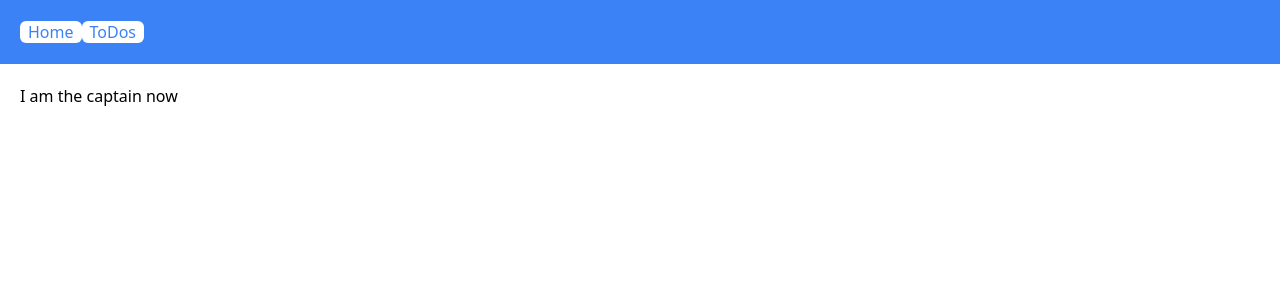
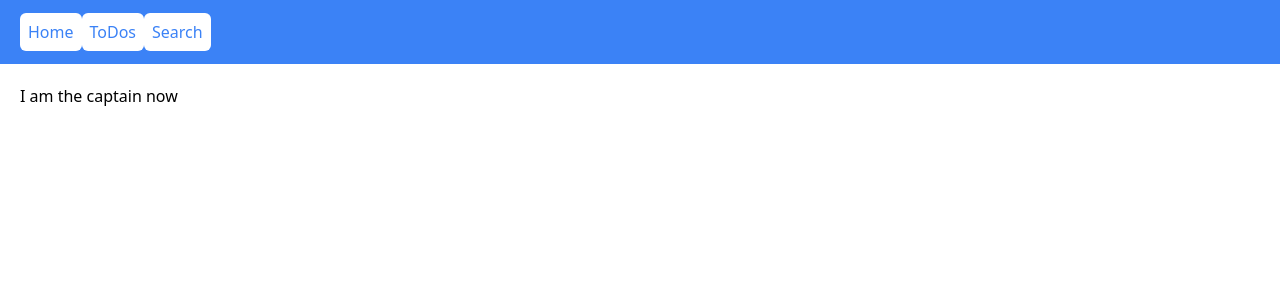
Before and after one commit to simonbeirouti/new-13-lol, a Next.js app: page / in a window 1280 px wide. Shown: the top 300 px of the page. Built offline with nearby package versions, Linux system fonts and the light colour scheme.

Commit message:
add search to header

```diff
--- a/app/Header.tsx
+++ b/app/Header.tsx
@@ -4,11 +4,14 @@ import Link from "next/link";
 export default function Header() {
   return (
     <header className="p-5 bg-blue-500">
-        <Link className="px-2 bg-white text-blue-500 rounded-md" href="/">
+        <Link className="p-2 bg-white text-blue-500 rounded-md" href="/">
             Home
         </Link>
-        <Link className="px-2 bg-white text-blue-500 rounded-md" href="/todos">
+        <Link className="p-2 bg-white text-blue-500 rounded-md" href="/todos">
             ToDos
+        </Link>
+        <Link className="p-2 bg-white text-blue-500 rounded-md" href="/search">
+            Search
         </Link>
     </header>
   )
```
